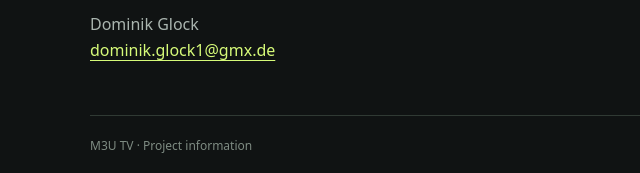
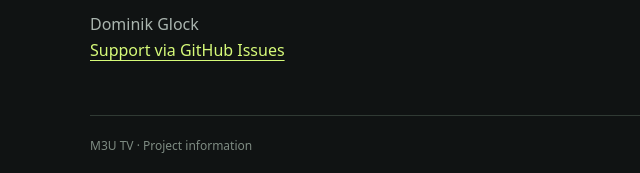
Before and after one commit to dominikglock1-pixel/m3u-tv, a plain HTML site: page index.html in a window 1280 px wide. Shown: the part 1436-1609 px from the top of the page, 0-640 px from the left. Drawn offline with Linux system fonts and the light colour scheme.

Commit message:
Use GitHub Issues for public support

```diff
--- a/index.html
+++ b/index.html
@@ -42,7 +42,7 @@
         <div><h3 data-en="A project in development" data-de="Ein Projekt in Entwicklung">A project in development</h3><p data-en="Public store availability has not been announced. Samsung TV testing is ongoing; mobile device testing is still ahead. Supported TV model groups will be confirmed before release." data-de="Ein öffentlicher Storestart ist noch nicht angekündigt. Samsung-TV-Tests laufen; mobile Gerätetests stehen noch aus. Unterstützte TV-Modellgruppen werden vor der Veröffentlichung festgelegt.">Public store availability has not been announced. Samsung TV testing is ongoing; mobile device testing is still ahead. Supported TV model groups will be confirmed before release.</p><p data-en="M3U TV does not provide channels, films, series or streaming subscriptions. Use your own playlist and make sure you have the necessary rights." data-de="M3U TV stellt keine Sender, Filme, Serien oder Streaming-Abonnements bereit. Verwende deine eigene Playlist mit den nötigen Nutzungsrechten.">M3U TV does not provide channels, films, series or streaming subscriptions. Use your own playlist and make sure you have the necessary rights.</p></div>
       </section>
       <section class="contact" id="contact">
-        <div><h3 data-en="Contact & support" data-de="Kontakt & Support">Contact & support</h3><p>Dominik Glock</p><a href="mailto:dominik.glock1@gmx.de">dominik.glock1@gmx.de</a></div>
+        <div><h3 data-en="Contact & support" data-de="Kontakt & Support">Contact & support</h3><p>Dominik Glock</p><a href="https://github.com/notMilksadE/m3u-tv/issues" data-en="Support via GitHub Issues" data-de="Support über GitHub Issues">Support via GitHub Issues</a></div>
         <p class="note" data-en="Premium is planned separately for each mobile store. No M3U TV account or shared licence across Samsung, Android and iOS is planned." data-de="Premium ist für jeden mobilen Store separat geplant. Ein M3U-TV-Konto oder eine gemeinsame Lizenz für Samsung, Android und iOS ist nicht vorgesehen.">Premium is planned separately for each mobile store. No M3U TV account or shared licence across Samsung, Android and iOS is planned.</p>
       </section>
     </main>
```
